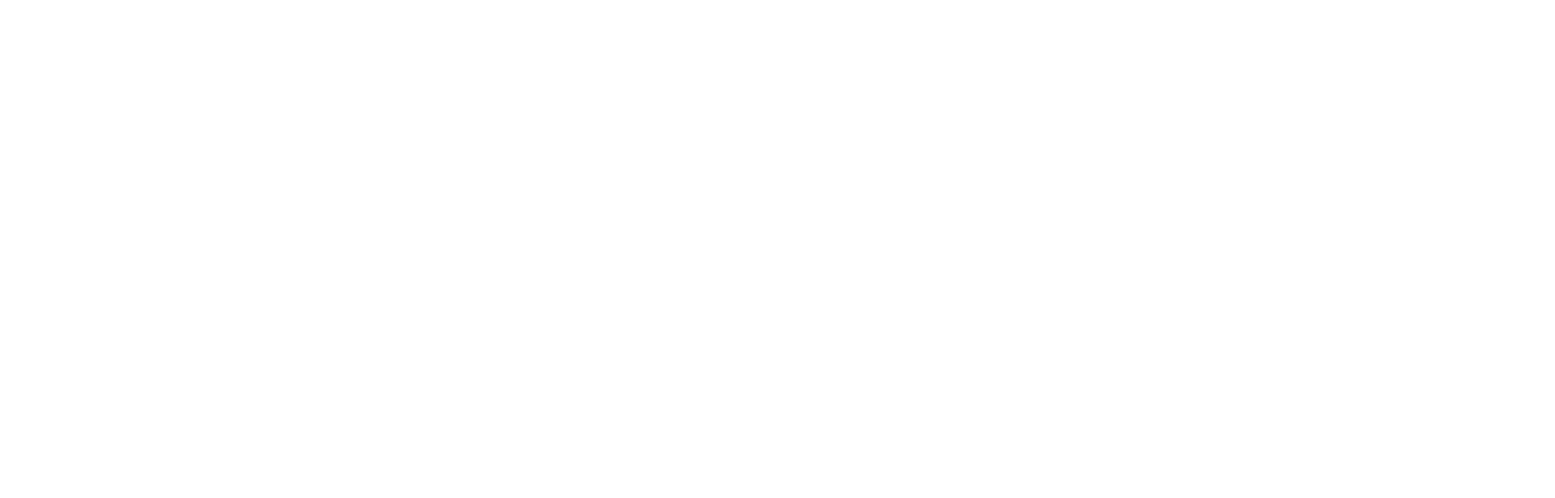
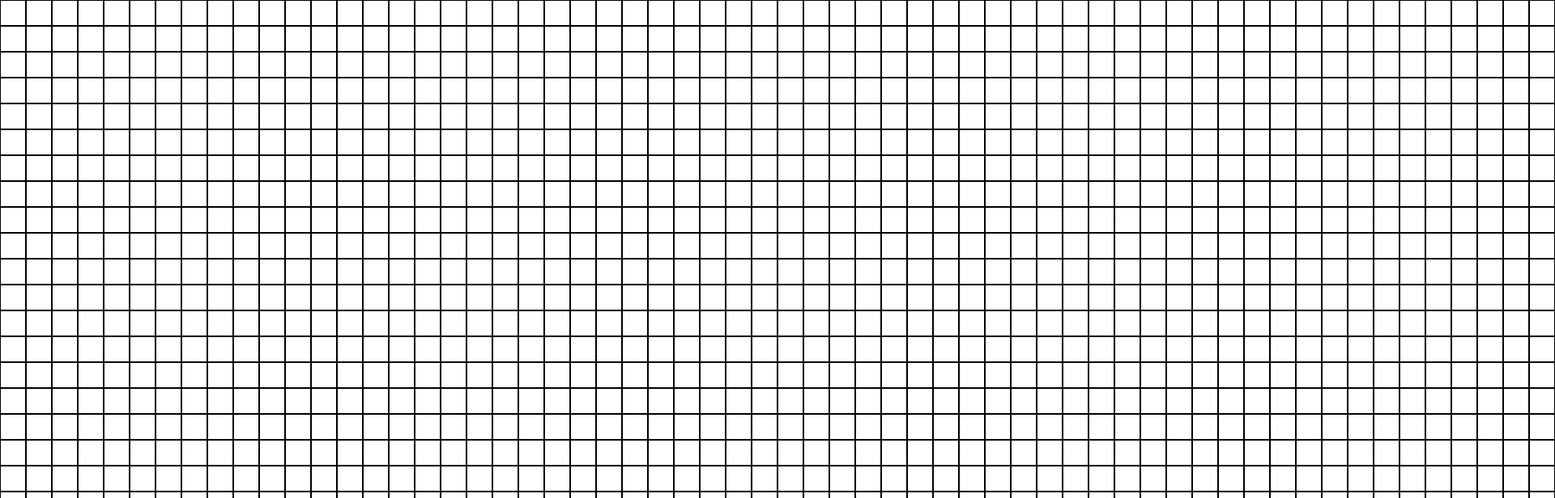
Before and after one commit to AlbionVisual/Map-generating-algorithm-2023, a React (Vite) app: page / in a window 1280 px wide. Shown: the top 616 px of the page at 81% size, 1920 px wide, since content can reach past the window. Built offline with nearby package versions, Linux system fonts and the light colour scheme.

Commit message:
add map and configure it

```diff
--- a/src/App.jsx
+++ b/src/App.jsx
@@ -1,9 +1,34 @@
 /** @format */
 
 import "./App.css";
+import React, { useState } from "react";
+import Map from "./elements/map";
 
-function App() {
-  return <div className="app"></div>;
-}
+const SIZEX = 100,
+  SIZEY = 100;
+
+const buildDefaultWorld = () => {
+  const defaultWorld = [[]];
+  for (let i = 0; i < SIZEY; i++) {
+    defaultWorld[i] = [];
+    for (let k = 0; k < SIZEX; k++) {
+      defaultWorld[i][k] = { bg: "#ffffff" }; // you can use "rgb(r,b,g)" here
+    }
+  }
+  return defaultWorld;
+};
+
+const App = () => {
+  // console.log("App");
+
+  const [world, setWorld] = useState(buildDefaultWorld);
+
+  return (
+    <div className="app">
+      {/* controls */}
+      <Map world={world}></Map>
+    </div>
+  );
+};
 
 export default App;
--- /dev/null
+++ b/src/elements/cell.css
@@ -0,0 +1,12 @@
+.cell{
+  min-width:30px;max-width: 30px;
+  min-height: 30px;max-height: 30px;
+  border: 1px solid black;
+  background-color: aqua;
+}
+
+
+
+body {
+  background-color: white;
+}
--- /dev/null
+++ b/src/elements/cell.jsx
@@ -0,0 +1,16 @@
+/** @format */
+
+import React from "react";
+import "./cell.css";
+
+const Cell = ({ bg, children }) => {
+  // console.log("cell");
+
+  return (
+    <div className="cell" style={{ backgroundColor: bg }}>
+      {children}
+    </div>
+  );
+};
+
+export default Cell;
--- /dev/null
+++ b/src/elements/map.css
@@ -0,0 +1,4 @@
+.row {
+  display: flex;
+
+}
--- /dev/null
+++ b/src/elements/map.jsx
@@ -0,0 +1,25 @@
+/** @format */
+
+import React from "react";
+import Cell from "./cell";
+import "./map.css";
+
+const Map = ({ world }) => {
+  // console.log("map");
+
+  return (
+    <div className="map">
+      {world.map((row, y) => {
+        return (
+          <div className="row" key={y}>
+            {row.map((cell, x) => {
+              return <Cell key={1000 * y + x} bg={cell.bg}></Cell>;
+            })}
+          </div>
+        );
+      })}
+    </div>
+  );
+};
+
+export default Map;
--- a/src/index.css
+++ b/src/index.css
@@ -0,0 +1,14 @@
+body {
+  margin: 0px;
+}
+
+html {
+  overflow: scroll;
+}
+
+::-webkit-scrollbar {
+  width: 0px;
+  height: 0px;
+  background: transparent;
+  /* make scrollbar transparent */
+}
```
